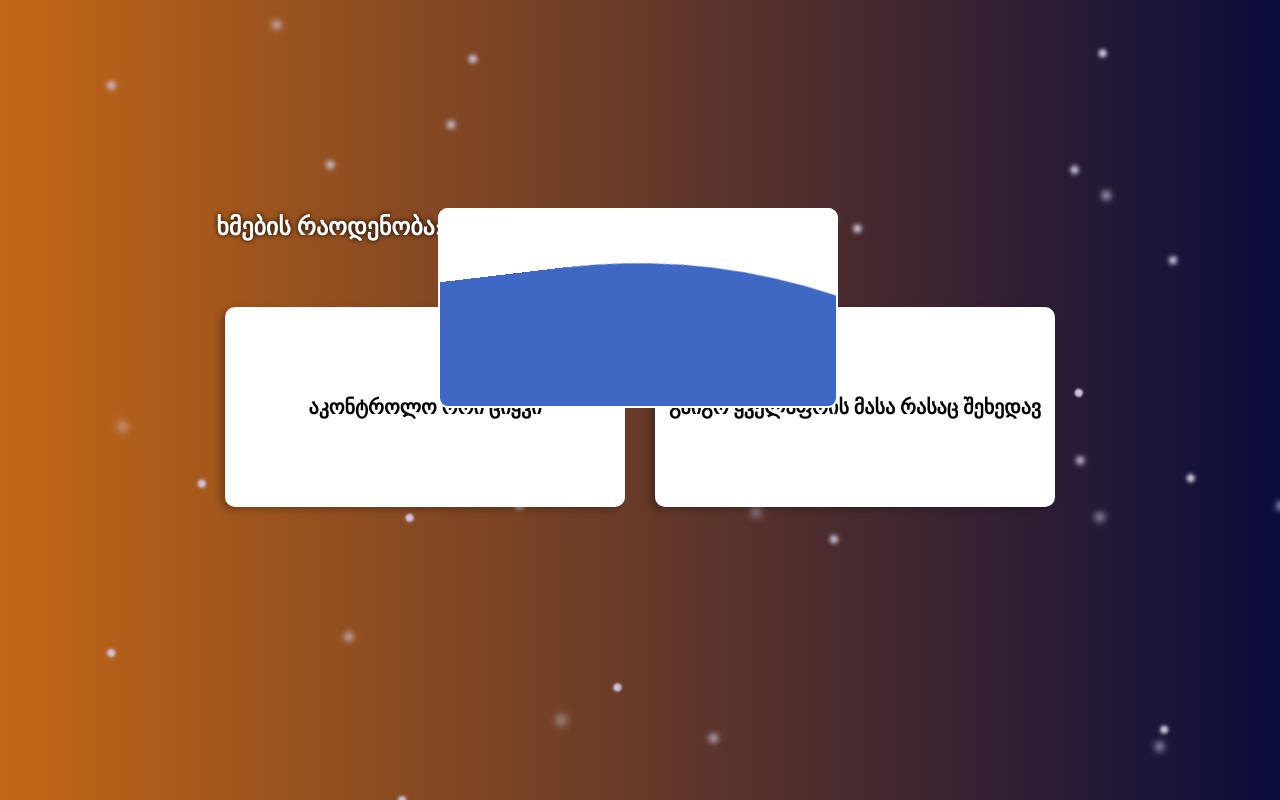
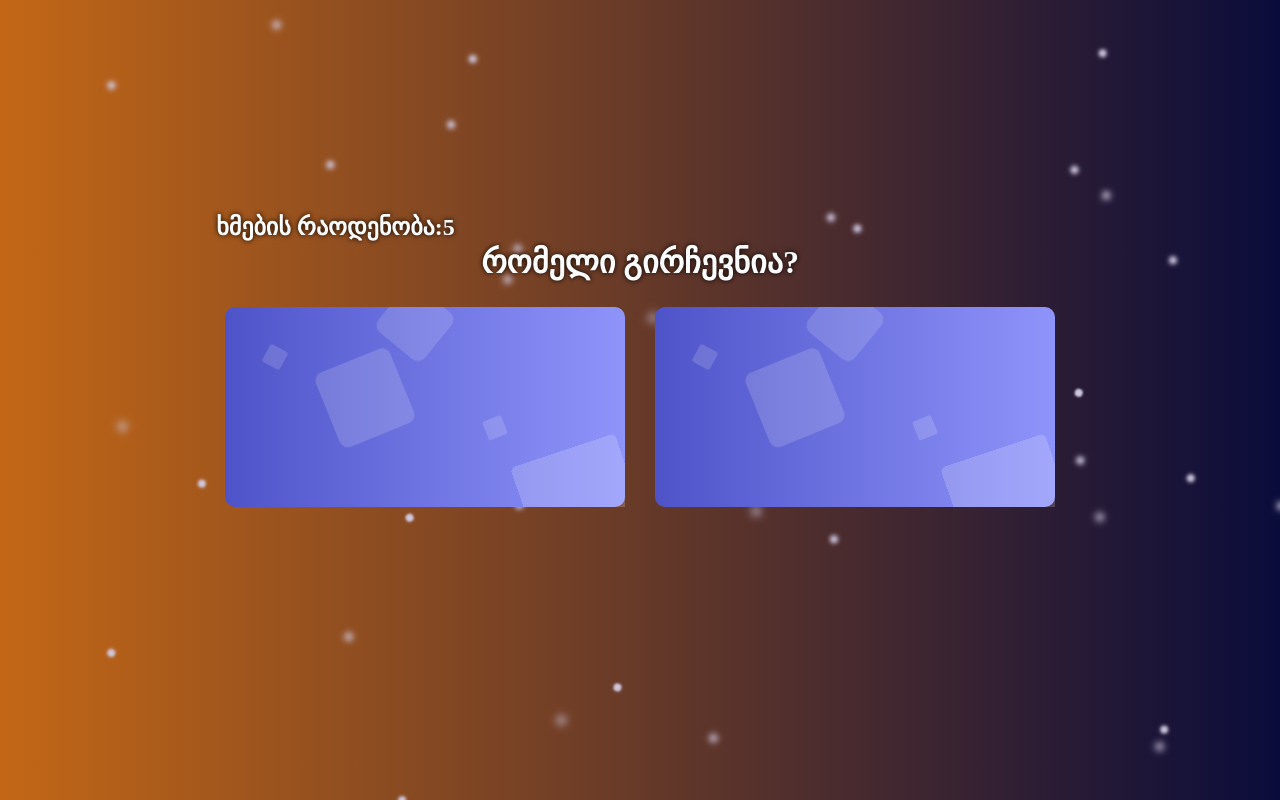
Before and after one commit to Tornike512/Weight-Squirrel-2, a React (Vite) app: page / in a window 1280 px wide. Built offline with nearby package versions, Linux system fonts and the light colour scheme.

Commit message:
Fix: Water Styling Bugs

```diff
--- a/src/App.tsx
+++ b/src/App.tsx
@@ -1,4 +1,5 @@
 import { Card } from "./Components/Card";
+import { Water } from "./Components/Water";
 
 function App() {
   return (
@@ -61,8 +62,10 @@
           <p className="votes">ხმების რაოდენობა:5</p>
         </h1>
         <div className="card-page-wrapper">
-          <Card question="აკონტროლო ორი ციყვი" />
-          <Card question="გაიგო ყველაფრის მასა რასაც შეხედავ" />
+          {/* <Card question="აკონტროლო ორი ციყვი" /> */}
+          <Water />
+          {/* <Card question="გაიგო ყველაფრის მასა რასაც შეხედავ" /> */}
+          <Water />
         </div>
       </div>
     </>
--- a/src/Components/Card/Card.tsx
+++ b/src/Components/Card/Card.tsx
@@ -1,12 +1,9 @@
-import { Water } from "../Water";
-
 import "./Card.scss";
 
 export function Card({ question }: { question: string }) {
   return (
     <div className="back-pulse">
       <p className="card-text">{question}</p>
-      <Water />
     </div>
   );
 }
--- a/src/Components/Water/Water.scss
+++ b/src/Components/Water/Water.scss
@@ -3,43 +3,132 @@
 @import "/src/Sass/Mixins.scss";
 @import "/src/Sass/Variables.scss";
 
-.center {
-  width: 100px;
-  height: 100px;
+.context {
+  width: 100%;
   position: absolute;
-  top: 208px;
-  left: 438px;
+  top: 50vh;
 }
-.circle {
-  position: relative;
+
+.context h1 {
+  text-align: center;
+  color: #fff;
+  font-size: 50px;
+}
+
+.area {
+  background: #4e54c8;
+  background: linear-gradient(to left, #8f94fb, #4e54c8);
   width: 400px;
   height: 200px;
-  background-color: #ffffff;
-  border: 2px solid #fff;
-  overflow: hidden;
   border-radius: 10px;
-  -webkit-backface-visibility: hidden;
-  -moz-backface-visibility: hidden;
-  -webkit-transform: translate3d(0, 0, 0);
-  -moz-transform: translate3d(0, 0, 0);
-  cursor: pointer;
-}
-.wave {
-  background-color: #3f68c5;
-  position: absolute;
-  top: 31%;
-  height: 700%;
-  width: 350%;
-  border-radius: 45%;
-  left: -141%;
-  animation: wave 37s linear infinite;
+  position: relative;
 }
 
-@keyframes wave {
+.circles {
+  position: absolute;
+  top: 0;
+  left: 0;
+  width: 100%;
+  height: 100%;
+  overflow: hidden;
+}
+
+.circles li {
+  position: absolute;
+  display: block;
+  list-style: none;
+  width: 20px;
+  height: 20px;
+  background: rgba(255, 255, 255, 0.2);
+  animation: animate 25s linear infinite;
+  bottom: -150px;
+}
+
+.circles li:nth-child(1) {
+  left: 25%;
+  width: 80px;
+  height: 80px;
+  animation-delay: 0s;
+}
+
+.circles li:nth-child(2) {
+  left: 10%;
+  width: 20px;
+  height: 20px;
+  animation-delay: 2s;
+  animation-duration: 12s;
+}
+
+.circles li:nth-child(3) {
+  left: 70%;
+  width: 20px;
+  height: 20px;
+  animation-delay: 4s;
+}
+
+.circles li:nth-child(4) {
+  left: 40%;
+  width: 60px;
+  height: 60px;
+  animation-delay: 0s;
+  animation-duration: 18s;
+}
+
+.circles li:nth-child(5) {
+  left: 65%;
+  width: 20px;
+  height: 20px;
+  animation-delay: 0s;
+}
+
+.circles li:nth-child(6) {
+  left: 75%;
+  width: 110px;
+  height: 110px;
+  animation-delay: 3s;
+}
+
+.circles li:nth-child(7) {
+  left: 35%;
+  width: 150px;
+  height: 150px;
+  animation-delay: 7s;
+}
+
+.circles li:nth-child(8) {
+  left: 50%;
+  width: 25px;
+  height: 25px;
+  animation-delay: 15s;
+  animation-duration: 45s;
+}
+
+.circles li:nth-child(9) {
+  left: 20%;
+  width: 15px;
+  height: 15px;
+  animation-delay: 2s;
+  animation-duration: 35s;
+}
+
+.circles li:nth-child(10) {
+  left: 85%;
+  width: 150px;
+  height: 150px;
+  animation-delay: 0s;
+  animation-duration: 11s;
+}
+
+@keyframes animate {
   0% {
-    transform: rotate(0deg);
+    transform: translateY(0) rotate(0deg);
+    opacity: 1;
+    border-radius: 0;
   }
+
   100% {
-    transform: rotate(3600deg);
+    transform: translateY(-1000px) rotate(720deg);
+    opacity: 0;
+    border-radius: 50%;
   }
 }
--- a/src/Components/Water/Water.tsx
+++ b/src/Components/Water/Water.tsx
@@ -2,11 +2,22 @@
 
 export function Water() {
   return (
-    <div className="center">
-      <div className="circle">
-        <div className="wave"></div>
+    <>
+      <div className="area">
+        <ul className="circles">
+          <li></li>
+          <li></li>
+          <li></li>
+          <li></li>
+          <li></li>
+          <li></li>
+          <li></li>
+          <li></li>
+          <li></li>
+          <li></li>
+        </ul>
       </div>
-    </div>
+    </>
   );
 }
 
```
